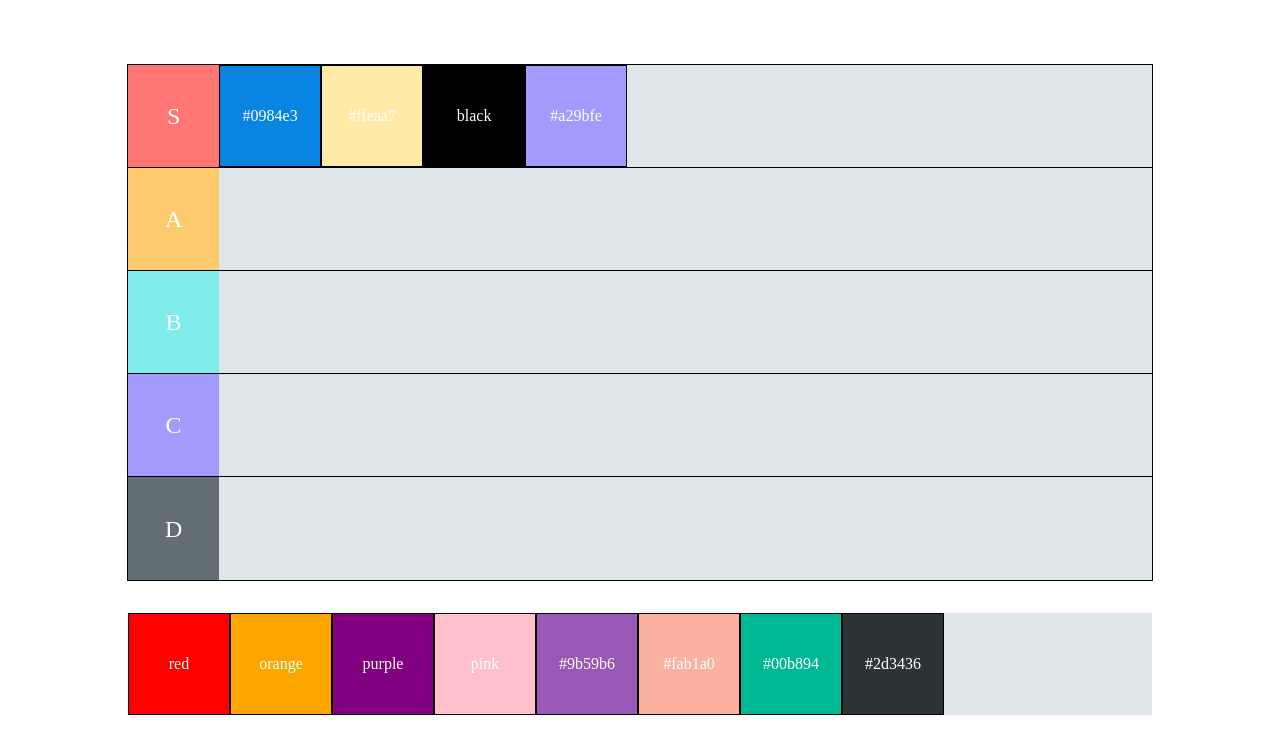
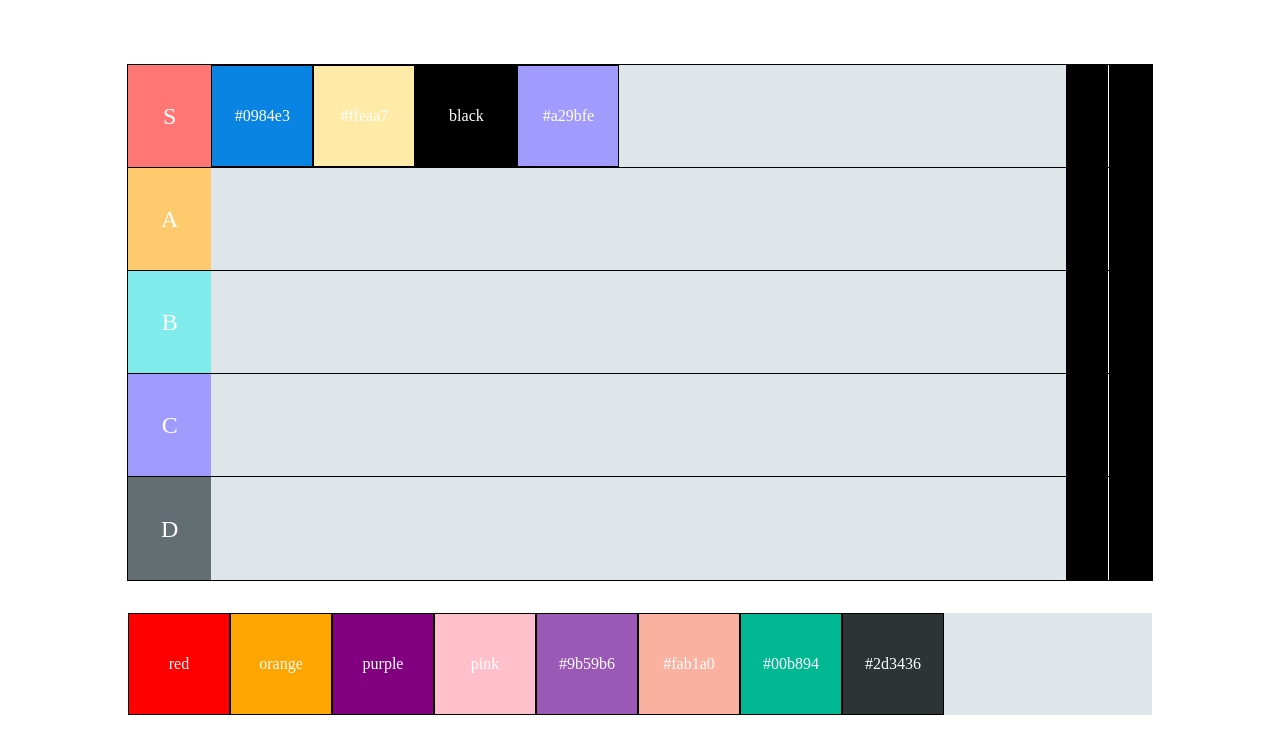
Before and after one commit to junseok44/rankingClone2, a React (Create React App) app: page / in a window 1280 px wide. Shown: the top 754 px of the page. Built offline with nearby package versions, Linux system fonts and the light colour scheme.

Commit message:
finished redux state / fontawesome

```diff
--- a/src/App.tsx
+++ b/src/App.tsx
@@ -1,9 +1,6 @@
 import React, { useCallback, useState } from "react";
 import styled from "styled-components";
 import { DragDropContext, DropResult } from "react-beautiful-dnd";
-import produce from "immer";
-import { useRecoilState } from "recoil";
-import { dataAtom } from "./Atom";
 import Row from "./Components/Row";
 import Container_item from "./Components/ItemContainer";
 import { useDispatch } from "react-redux";
@@ -41,6 +38,7 @@ export interface DropResultPlus extends DropResult {
 
 const App = () => {
   const itemArray = useSelector((state: RootState) => state.item);
+  console.log(itemArray);
   const dispatch = useDispatch();
   // 근데 이렇게 prop으로 함수를 전달하는거랑. 각자의 컴포넌트에서 정의하는거랑
   // 성능차이가 구체적으로 어떻게나는거지.
@@ -69,40 +67,23 @@ const App = () => {
     <Home>
       <DragDropContext onDragEnd={onDragEnd}>
         <Container_Row>
-          <Row
-            onDragEnd={onDragEnd}
-            item={itemArray[Rankenum.S]}
-            bgColor="#ff7675"
-            droppableId={Rankenum.S}
-          ></Row>
-          <Row
-            onDragEnd={onDragEnd}
-            item={itemArray[Rankenum.A]}
-            bgColor="#fdcb6e"
-            droppableId={Rankenum.A}
-          ></Row>
-          <Row
-            onDragEnd={onDragEnd}
-            item={itemArray[Rankenum.B]}
-            bgColor="#81ecec"
-            droppableId={Rankenum.B}
-          ></Row>
-          <Row
-            onDragEnd={onDragEnd}
-            item={itemArray[Rankenum.C]}
-            bgColor="#a29bfe"
-            droppableId={Rankenum.C}
-          ></Row>
-          <Row
-            onDragEnd={onDragEnd}
-            item={itemArray[Rankenum.D]}
-            bgColor="#636e72"
-            droppableId={Rankenum.D}
-          ></Row>
+          {itemArray
+            .filter((item) => item.rank !== Rankenum.ITEM)
+            .map((obj) => {
+              return (
+                <Row
+                  droppableId={obj.rank}
+                  item={obj.item}
+                  bgColor={obj.bgColor}
+                  onDragEnd={onDragEnd}
+                ></Row>
+              );
+            })}
         </Container_Row>
         <Container_item
           onDragEnd={onDragEnd}
-          item={itemArray[Rankenum.ITEM]}
+          item={itemArray.find((item) => item.rank === Rankenum.ITEM)?.item!}
+          // 이부분 그냥 row로 바꾸어버리자.
           droppableId={Rankenum.ITEM}
         ></Container_item>
       </DragDropContext>
--- a/src/Components/Row.tsx
+++ b/src/Components/Row.tsx
@@ -10,6 +10,7 @@ import { useSetRecoilState } from "recoil";
 import styled from "styled-components";
 import { DropResultPlus } from "../App";
 import { dataAtom } from "../Atom";
+import { Rankenum } from "../modules/item";
 
 const RowContainer = styled.div`
   &:not(:last-child) {
@@ -60,6 +61,20 @@ export const DraggableItem = styled.div`
   })};
 `;
 
+const SettingBtn = styled.div`
+  background-color: black;
+  width: 5%;
+  height: 100%;
+  border-right: 1px solid white;
+`;
+
+const MoveContainer = styled.div`
+  background-color: black;
+
+  width: 5%;
+  height: 100%;
+`;
+
 const Row = ({
   bgColor,
   droppableId,
@@ -67,7 +82,7 @@ const Row = ({
   onDragEnd,
 }: {
   bgColor: string;
-  droppableId: "S" | "A" | "B" | "C" | "D";
+  droppableId: Rankenum;
   item: string[];
   onDragEnd: (result: DropResultPlus) => void;
 }) => {
@@ -110,6 +125,8 @@ const Row = ({
             )}
           </Droppable>
         </DragContainer>
+        <SettingBtn></SettingBtn>
+        <MoveContainer></MoveContainer>
       </RowContainer>
     </>
   );
--- a/src/modules/item.ts
+++ b/src/modules/item.ts
@@ -8,6 +8,13 @@ interface TinitialState {
   D: string[];
   ITEM: string[];
 }
+
+interface rankObj {
+  rank: Rankenum;
+  bgColor: string;
+  item: string[];
+}
+type TinitialState1 = rankObj[];
 
 interface Taction {
   type: string;
@@ -51,13 +58,55 @@ export const moveCrossLine = (
   sourceIndex,
   destIndex,
 });
-const initialState: TinitialState = {
-  S: ["#0984e3", "#ffeaa7", "black", "#a29bfe"],
-  A: [],
-  B: [],
-  C: [],
-  D: [],
-  ITEM: [
+
+// const initialState: TinitialState = {
+//   S: ["#0984e3", "#ffeaa7", "black", "#a29bfe"],
+//   A: [],
+//   B: [],
+//   C: [],
+//   D: [],
+// ITEM: [
+//   "red",
+//   "orange",
+//   "purple",
+//   "pink",
+//   "#9b59b6",
+//   "#fab1a0",
+//   "#00b894",
+//   "#2d3436",
+// ],
+// };
+
+const initialState1: TinitialState1 = [
+  {
+    rank: Rankenum.S,
+    bgColor: "#ff7675",
+    item: ["#0984e3", "#ffeaa7", "black", "#a29bfe"],
+  },
+  {
+    rank: Rankenum.A,
+    bgColor: "#fdcb6e",
+    item: [],
+  },
+  {
+    rank: Rankenum.B,
+    bgColor: "#81ecec",
+    item: [],
+  },
+  {
+    rank: Rankenum.C,
+    bgColor: "#a29bfe",
+    item: [],
+  },
+  {
+    rank: Rankenum.D,
+    bgColor: "#636e72",
+    item: [],
+  },
+  {
+    rank: Rankenum.ITEM,
+    bgColor: "#636e72",
+    item: [
       "red",
       "orange",
       "purple",
@@ -67,22 +116,10 @@ const initialState: TinitialState = {
       "#00b894",
       "#2d3436",
     ],
-};
+  },
+];
 
-// const initialState1 = [
-//   {
-//     rank: Rankenum.S,
-//     bgColor: "#ff7675",
-//     array: ["#0984e3", "#ffeaa7", "black", "#a29bfe"],
-//   },
-//   {
-//     rank: Rankenum.,
-//     bgColor: "#ff7675",
-//     array: ["#0984e3", "#ffeaa7", "black", "#a29bfe"],
-//   },
-// ];
-
-export const itemReducer = (state = initialState, action: Taction) => {
+export const itemReducer = (state = initialState1, action: Taction) => {
   const { sourceDropId, destDropId, sourceIndex, destIndex } = action;
   switch (action.type) {
     case MOVE_SINGLELINE: {
@@ -90,17 +127,15 @@ export const itemReducer = (state = initialState, action: Taction) => {
       // 같은 droppid의 index에다가 밀어넣는것.
       if (sourceIndex === destIndex) return state;
       return produce(state, (draft) => {
-        const moveItem = draft[sourceDropId][sourceIndex];
-        draft[sourceDropId].splice(sourceIndex, 1);
-        draft[sourceDropId].splice(destIndex, 0, moveItem);
+        const moveObj = draft.find((item) => item.rank === sourceDropId);
+        if (!moveObj) return;
+        const moveItem = moveObj.item[sourceIndex];
+        moveObj.item.splice(sourceIndex, 1);
+        moveObj.item.splice(destIndex, 0, moveItem);
       });
     }
     case MOVE_CROSSLINE: {
-      return produce(state, (draft) => {
-        const moveItem = draft[sourceDropId][sourceIndex];
-        draft[sourceDropId].splice(sourceIndex, 1);
-        draft[destDropId].splice(destIndex, 0, moveItem);
-      });
+      return state;
     }
     default: {
       return state;
```
Lines whose indentation alone changed are shown as unchanged.
